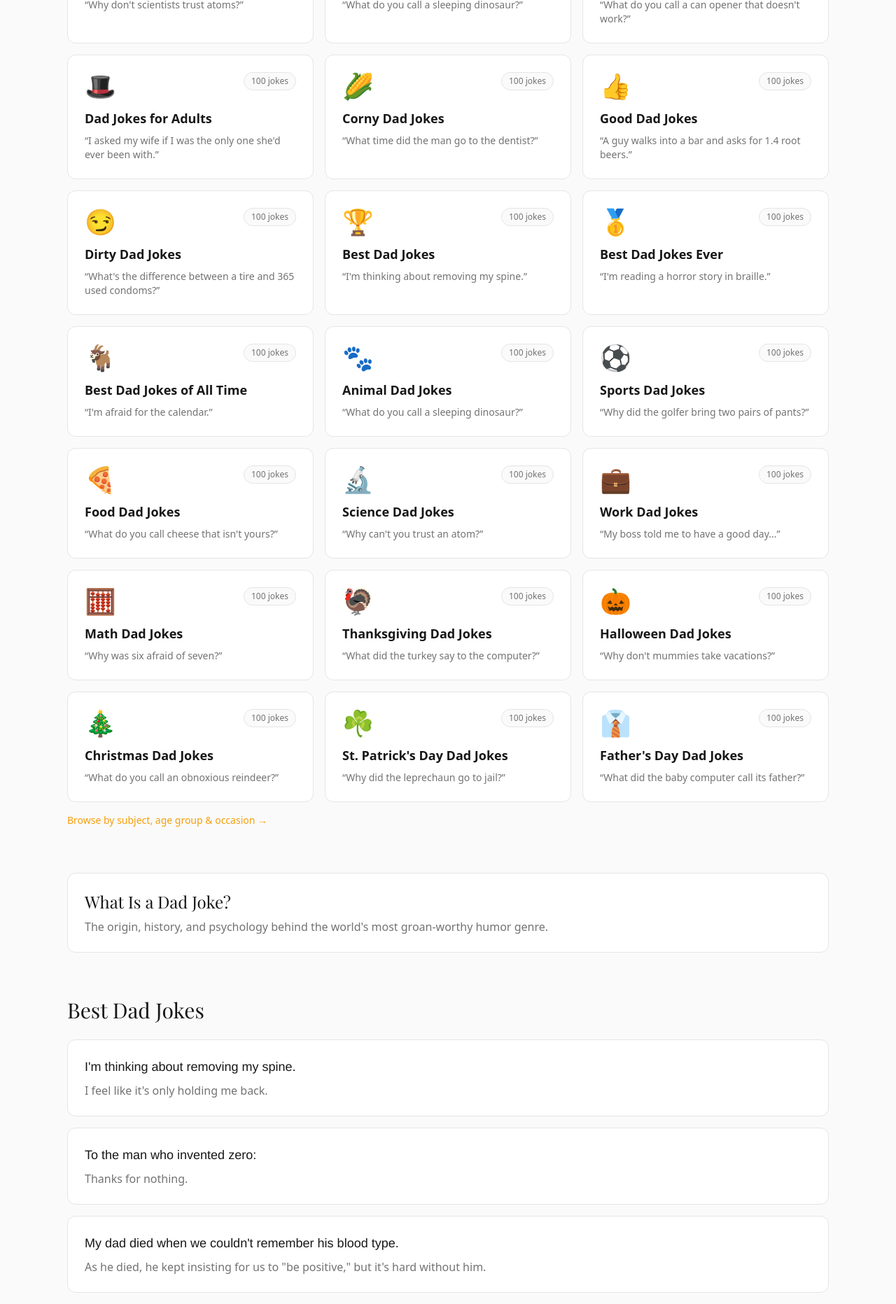
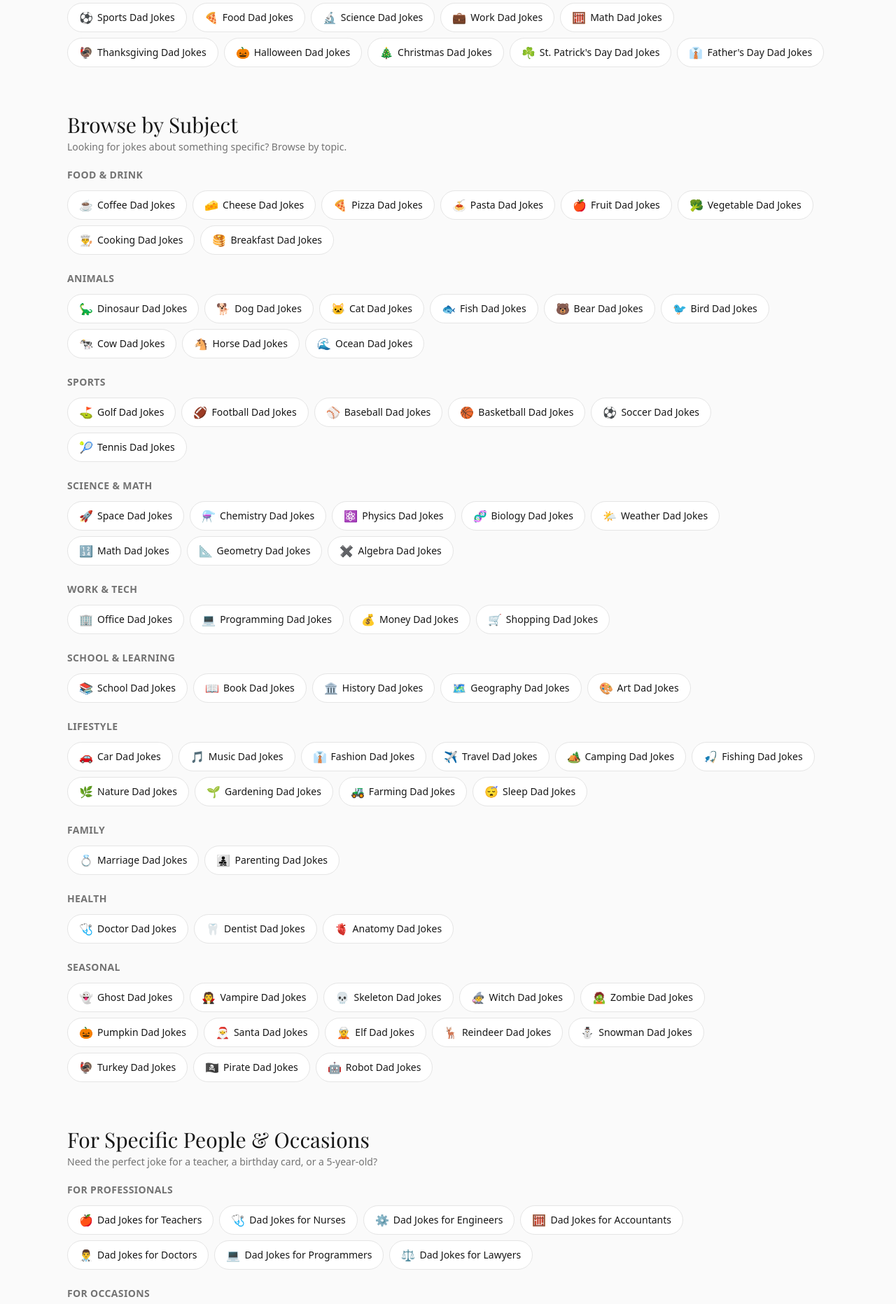
Before and after one commit to Yahoeshua215/dadjokes, a Next.js app: page / in a window 1280 px wide. Shown: the part 880-2743 px from the top of the page at 70% size. Built offline with nearby package versions, Linux system fonts and the light colour scheme; a web font is replaced by a local one.

Commit message:
Replace category cards with pill layout on homepage
Match the Browse by Style section to the same compact pill UX used
by the By Subject section. Also picks up new st-patricks-day pack.

Co-Authored-By: Claude Opus 4.6 <noreply@anthropic.com>

```diff
--- a/app/page.tsx
+++ b/app/page.tsx
@@ -1,27 +1,43 @@
 import Link from 'next/link';
-import { getCategories, getJokesByCategory, getAllJokes, getJokeOfTheDay } from '@/lib/jokes';
+import { getCategories, getJokesByCategory, getAllJokes, getJokeOfTheDay, getTopics, getPacks, getJokesForPack } from '@/lib/jokes';
 import { generateWebsiteSchema } from '@/lib/schema';
 import HeroJoke from '@/components/HeroJoke';
-import CategoryCard from '@/components/CategoryCard';
 import RandomJokeButton from '@/components/RandomJokeButton';
 import SearchBar from '@/components/SearchBar';
+
+const SUBJECT_GROUPS: { label: string; slugs: string[] }[] = [
+  { label: 'Food & Drink', slugs: ['coffee', 'cheese', 'pizza', 'pasta', 'fruit', 'vegetables', 'cooking', 'breakfast'] },
+  { label: 'Animals', slugs: ['dinosaurs', 'dogs', 'cats', 'fish', 'bears', 'birds', 'cows', 'horses', 'ocean'] },
+  { label: 'Sports', slugs: ['golf', 'football', 'baseball', 'basketball', 'soccer', 'tennis'] },
+  { label: 'Science & Math', slugs: ['space', 'chemistry', 'physics', 'biology', 'weather', 'math-topic', 'geometry', 'algebra'] },
+  { label: 'Work & Tech', slugs: ['office', 'programming', 'money', 'shopping'] },
+  { label: 'School & Learning', slugs: ['school', 'books', 'history', 'geography', 'art'] },
+  { label: 'Lifestyle', slugs: ['cars', 'music', 'fashion', 'travel', 'camping', 'fishing', 'nature', 'gardening', 'farming', 'sleep'] },
+  { label: 'Family', slugs: ['marriage', 'parenting'] },
+  { label: 'Health', slugs: ['doctor', 'dentist', 'anatomy'] },
+  { label: 'Seasonal', slugs: ['ghosts', 'vampires', 'skeletons', 'witches', 'zombies', 'pumpkins', 'santa', 'elves', 'reindeer', 'snowman', 'turkey', 'pirates', 'robots'] },
+];
+
+const OCCASION_GROUPS: { label: string; slugs: string[] }[] = [
+  { label: 'For Professionals', slugs: ['teacher-jokes', 'nurse-jokes', 'engineer-jokes', 'accountant-jokes', 'doctor-jokes', 'programmer-jokes', 'lawyer-jokes'] },
+  { label: 'For Occasions', slugs: ['birthday-card-jokes', 'wedding-speech-jokes', 'morning-announcement-jokes', 'lunchbox-notes', 'sales-meeting-jokes'] },
+  { label: 'By Age Group', slugs: ['jokes-for-4-year-olds', 'jokes-for-5-year-olds', 'jokes-for-kindergarteners', 'jokes-for-middle-schoolers', 'jokes-for-teens'] },
+];
 
 export default function HomePage() {
   const categories = getCategories();
   const allJokes = getAllJokes();
   const jotd = getJokeOfTheDay();
   const bestJokes = getJokesByCategory('best').slice(0, 5);
+  const allTopics = getTopics();
+  const topicMap = new Map(allTopics.map((t) => [t.slug, t]));
+  const packs = getPacks();
   const today = new Date().toLocaleDateString('en-US', {
     month: 'long',
     day: 'numeric',
     year: 'numeric',
     timeZone: 'America/New_York',
   });
-
-  const categoryPreviews = categories.map((cat) => ({
-    category: cat,
-    preview: getJokesByCategory(cat.slug)[0],
-  }));
 
   return (
     <>
@@ -50,20 +66,112 @@ export default function HomePage() {
           </div>
         )}
 
-        {/* Category Grid */}
+        {/* Browse by Style */}
         <section className="mb-16">
-          <h2 className="font-serif text-2xl sm:text-3xl mb-6">Browse Dad Jokes by Style</h2>
-          <div className="grid grid-cols-1 sm:grid-cols-2 lg:grid-cols-3 gap-4">
-            {categoryPreviews.map(({ category, preview }) => (
-              <CategoryCard key={category.slug} category={category} previewJoke={preview} />
+          <h2 className="font-serif text-2xl sm:text-3xl mb-1">Browse by Style</h2>
+          <p className="text-text-secondary text-sm mb-5">Browse by tone — funny, corny, clean, dirty, and more.</p>
+          <div className="flex flex-wrap gap-2">
+            {categories.map((cat) => (
+              <Link
+                key={cat.slug}
+                href={`/${cat.slug}`}
+                className="flex items-center gap-1.5 bg-surface border border-border rounded-full px-4 py-2 hover:border-accent transition-colors"
+              >
+                <span>{cat.emoji}</span>
+                <span className="text-sm font-medium">{cat.name}</span>
+              </Link>
             ))}
           </div>
-          <Link
-            href="/browse"
-            className="inline-block mt-4 text-sm text-accent hover:text-accent-hover font-medium transition-colors"
-          >
-            Browse by subject, age group & occasion →
-          </Link>
+        </section>
+
+        {/* By Subject */}
+        <section className="mb-16">
+          <h2 className="font-serif text-2xl sm:text-3xl mb-1">Browse by Subject</h2>
+          <p className="text-text-secondary text-sm mb-5">Looking for jokes about something specific? Browse by topic.</p>
+          {SUBJECT_GROUPS.map((group) => {
+            const topics = group.slugs
+              .map((s) => topicMap.get(s))
+              .filter((t): t is NonNullable<typeof t> => !!t);
+            if (topics.length === 0) return null;
+            return (
+              <div key={group.label} className="mb-6">
+                <h3 className="text-sm font-semibold text-text-secondary uppercase tracking-wide mb-3">
+                  {group.label}
+                </h3>
+                <div className="flex flex-wrap gap-2">
+                  {topics.map((topic) => (
+                    <Link
+                      key={topic.slug}
+                      href={`/topics/${topic.slug}`}
+                      className="flex items-center gap-1.5 bg-surface border border-border rounded-full px-4 py-2 hover:border-accent transition-colors"
+                    >
+                      <span>{topic.emoji}</span>
+                      <span className="text-sm font-medium">{topic.name}</span>
+                    </Link>
+                  ))}
+                </div>
+              </div>
+            );
+          })}
+        </section>
+
+        {/* For Specific People & Occasions */}
+        <section className="mb-16">
+          <h2 className="font-serif text-2xl sm:text-3xl mb-1">For Specific People & Occasions</h2>
+          <p className="text-text-secondary text-sm mb-5">
+            Need the perfect joke for a teacher, a birthday card, or a 5-year-old?
+          </p>
+          {OCCASION_GROUPS.map((group) => {
+            const topics = group.slugs
+              .map((s) => topicMap.get(s))
+              .filter((t): t is NonNullable<typeof t> => !!t);
+            if (topics.length === 0) return null;
+            return (
+              <div key={group.label} className="mb-6">
+                <h3 className="text-sm font-semibold text-text-secondary uppercase tracking-wide mb-3">
+                  {group.label}
+                </h3>
+                <div className="flex flex-wrap gap-2">
+                  {topics.map((topic) => (
+                    <Link
+                      key={topic.slug}
+                      href={`/topics/${topic.slug}`}
+                      className="flex items-center gap-1.5 bg-surface border border-border rounded-full px-4 py-2 hover:border-accent transition-colors"
+                    >
+                      <span>{topic.emoji}</span>
+                      <span className="text-sm font-medium">{topic.name}</span>
+                    </Link>
+                  ))}
+                </div>
+              </div>
+            );
+          })}
+        </section>
+
+        {/* Joke Packs */}
+        <section className="mb-16">
+          <h2 className="font-serif text-2xl sm:text-3xl mb-1">Joke Packs</h2>
+          <p className="text-text-secondary text-sm mb-5">
+            Curated collections for specific occasions — ready to use.
+          </p>
+          <div className="grid grid-cols-1 sm:grid-cols-2 lg:grid-cols-3 gap-3">
+            {packs.map((pack) => {
+              const jokeCount = getJokesForPack(pack).length;
+              return (
+                <Link
+                  key={pack.slug}
+                  href={`/packs/${pack.slug}`}
+                  className="flex items-center gap-3 bg-surface border border-border rounded-xl px-4 py-3 hover:border-accent transition-colors"
+                >
+                  <span className="text-2xl">{pack.emoji}</span>
+                  <div className="min-w-0">
+                    <p className="font-medium text-sm truncate">{pack.name}</p>
+                    <p className="text-xs text-text-secondary">{jokeCount} jokes</p>
+                  </div>
+                </Link>
+              );
+            })}
+          </div>
         </section>
 
         {/* Pillar Content Link */}
```
